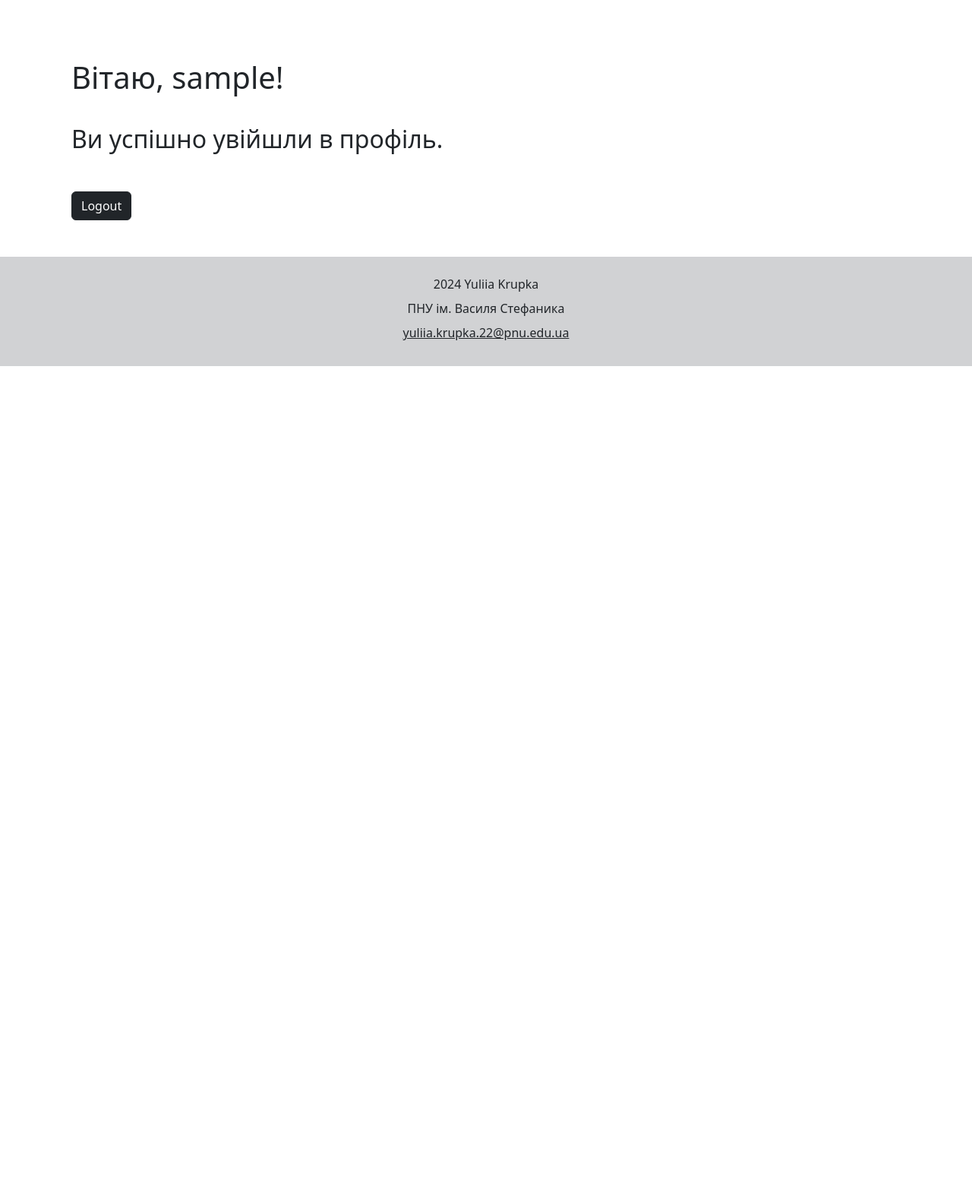
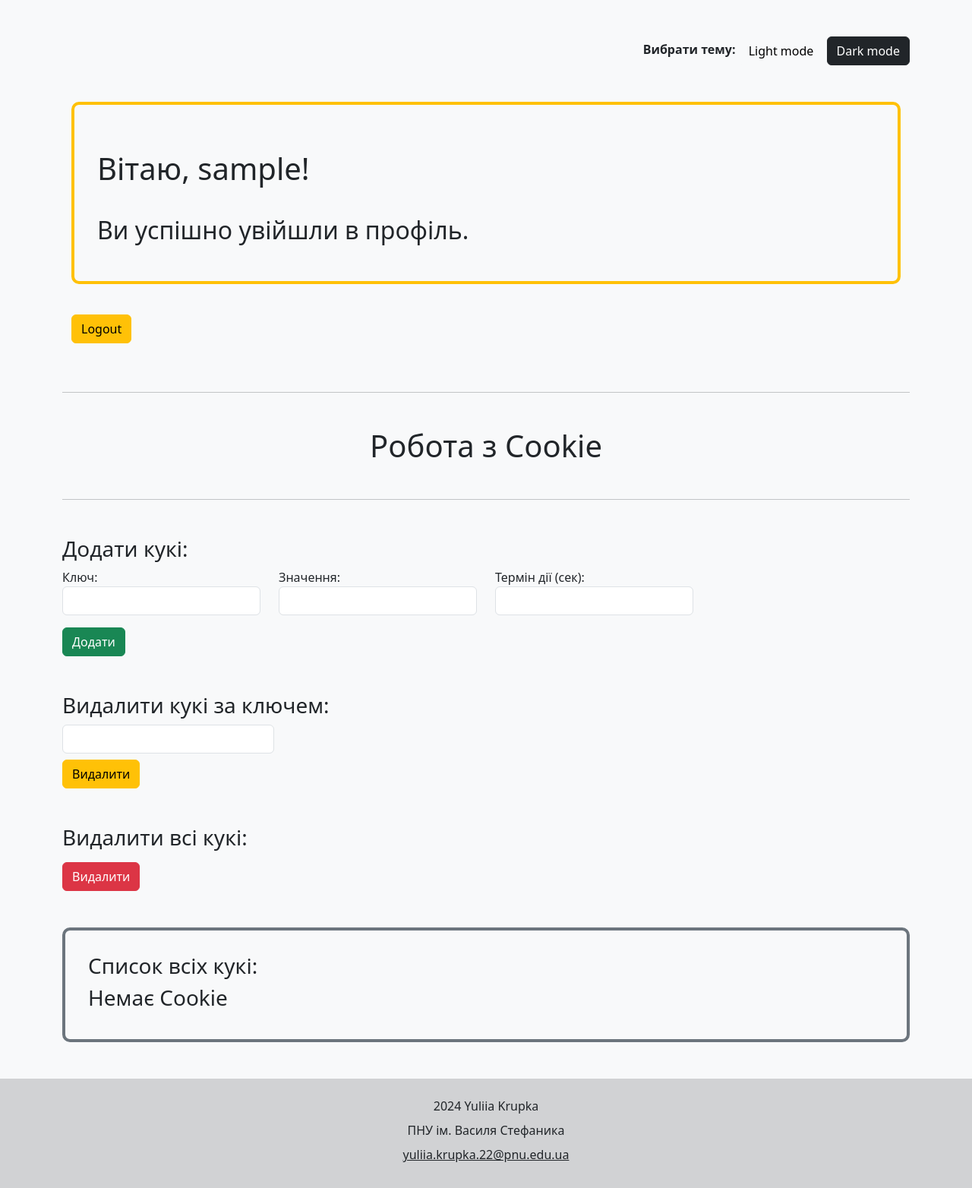
Before and after one commit to yuliia-krupka/flask-app-lab, a Flask app: page /user/profile in a window 1280 px wide. Shown: the part 56-1620 px from the top of the page at 76% size. Before the commit the page ends 538 px from the top, so only its background shows below. Run offline with Flask 3, Linux system fonts and the light colour scheme; the visitor is signed in with stand-in values (Sample User, id 1).

Commit message:
done task 2/3, add cookie form, color theme switch

```diff
--- a/app/static/css/styles.css
+++ b/app/static/css/styles.css
@@ -52,6 +52,12 @@
     color: #b02a37;
 }
 
+.profile {
+    padding: 30px;
+    border: 4px solid #ffc107;
+    border-radius: 10px;
+}
+
 .login_form {
     max-width: 400px;
     margin: auto;
@@ -64,3 +70,17 @@
     box-shadow: 0 4px 8px rgba(0, 0, 0, 0.3);
     transition: box-shadow 0.5s ease;
 }
+
+.section {
+    border: 4px solid #6c757d;
+    border-radius: 10px;
+    padding: 30px;
+}
+
+.main {
+    border-radius: 30px;
+    padding: 30px;
+    margin-bottom: 100px;
+    margin-top: 30px;
+
+}
--- a/app/users/templates/users/login.html
+++ b/app/users/templates/users/login.html
@@ -6,7 +6,7 @@
 
 <div class="container mt-5 ">
     <h2 class="text-center">Login</h2>
-    <form action="" method="post" class="mt-4 mb-5 login_form">
+    <form action="{{ url_for('users.login') }}" method="post" class="mt-4 mb-5 login_form">
         <div class="form-group mb-3">
             <label for="username">Ім'я користувача:</label>
             <input type="text" class="form-control" id="username" name="username" placeholder="Введіть ім'я користувача" required>
--- a/app/users/templates/users/profile.html
+++ b/app/users/templates/users/profile.html
@@ -4,14 +4,96 @@
 
 {% block content %}
 
+<body class="{% if color_theme == 'dark' %}bg-dark text-light{% else %}bg-light text-dark{% endif %}">
+<div class="mt-5 d-grid gap-2 d-md-flex justify-content-md-end">
+    <form method="post" action="{{ url_for('users.set_color_theme') }}">
+        <label><strong>Вибрати тему:</strong></label>
+        <button type="submit" name="color_theme" value="light" class="btn btn-light">Light mode</button>
+        <button type="submit" name="color_theme" value="dark" class="btn btn-dark">Dark mode</button>
+    </form>
+</div>
+
 <div class="container mt-5">
-    <div class="mt-3">
+    <div class="mt-3 profile">
         <h1>Вітаю, {{ username }}! </h1>
         <h2>Ви успішно увійшли в профіль.</h2>
     </div>
     <div class="mt-4">
-        <a href="{{ url_for('users.logout') }}" class="btn btn-dark mt-3 mb-5">Logout</a>
+        <a href="{{ url_for('users.logout') }}" class="btn btn-warning mt-3 mb-5">Logout</a>
     </div>
 </div>
 
+
+<hr>
+<h1 class="text-center">Робота з Cookie</h1>
+<hr>
+
+
+<div class="mt-5">
+    <h3>Додати кукі:</h3>
+    <form method="post" action="{{ url_for('users.get_profile') }}">
+        <input type="hidden" name="add_cookie">
+        <div class="row">
+            <div class="col-md-3">
+                <label for="cookie_key">Ключ:</label>
+                <input type="text" class="form-control" id="cookie_key" name="cookie_key" required>
+            </div>
+            <div class="col-md-3">
+                <label for="cookie_value">Значення:</label>
+                <input type="text" class="form-control" id="cookie_value" name="cookie_value" required>
+            </div>
+            <div class="col-md-3">
+                <label for="cookie_duration">Термін дії (сек):</label>
+                <input type="number" class="form-control" id="cookie_duration" name="cookie_duration" min="1"
+                       required>
+            </div>
+        </div>
+        <button type="submit" class="btn btn-success mt-3">Додати</button>
+    </form>
+</div>
+
+
+<div class="mt-5">
+    <h3>Видалити кукі за ключем:</h3>
+    <form method="post" action="{{ url_for('users.get_profile') }}">
+        <input type="hidden" name="delete_cookie">
+        <div class="col-md-3">
+            <input type="text" class="form-control" id="cookie_key_delete" name="cookie_key_delete" required>
+        </div>
+        <button type="submit" class="btn btn-warning mt-2">Видалити</button>
+    </form>
+</div>
+
+<div class="mt-5">
+    <h3>Видалити всі кукі:</h3>
+    <form method="post" action="{{ url_for('users.get_profile') }}">
+        <input type="hidden" name="delete_all_cookies">
+        <button type="submit" class="btn btn-danger mt-2">Видалити</button>
+    </form>
+</div>
+
+<div class="mt-5 mb-5 section">
+    <h3>Список всіх кукі:</h3>
+    {% if cookies %}
+    <table class="table table-bordered table-hover">
+        <thead>
+        <tr>
+            <th>Ключ</th>
+            <th>Значення</th>
+        </tr>
+        </thead>
+        <tbody>
+        {% for key, value in cookies.items() %}
+        <tr>
+            <td>{{ key }}</td>
+            <td>{{ value }}</td>
+        </tr>
+        {% endfor %}
+        </tbody>
+    </table>
+    {% else %}
+    <h3>Немає Cookie</h3>
+    {% endif %}
+</div>
+</body>
 {% endblock %}
--- a/app/users/views.py
+++ b/app/users/views.py
@@ -1,16 +1,50 @@
 from . import user_bp
 from flask import render_template, request, redirect, url_for, make_response, session, flash
-from datetime import datetime, timedelta
+from datetime import timedelta
 
 
-@user_bp.route('/profile')
+@user_bp.route('/profile', methods=['GET', 'POST'])
 def get_profile():
     if "username" in session:
         username_value = session["username"]
-        return render_template("profile.html", username=username_value)
+        color_theme = request.cookies.get('color_theme', 'light')
+        cookies = request.cookies
+        if request.method == 'POST':
+            if 'add_cookie' in request.form:
+                key = request.form['cookie_key']
+                value = request.form['cookie_value']
+                duration = request.form.get('cookie_duration', type=int)
+                response = make_response(redirect(url_for('users.get_profile')))
+                response.set_cookie(key, value, max_age=duration)
+                flash(f"Cookie was added successfully!", "success")
+                return response
+
+            elif 'delete_cookie' in request.form:
+                key = request.form['cookie_key_delete']
+                response = make_response(redirect(url_for('users.get_profile')))
+                response.set_cookie(key, '', expires=0)
+                flash(f"Cookie was deleted successfully!", "success")
+                return response
+
+            elif 'delete_all_cookies' in request.form:
+                response = make_response(redirect(url_for('users.get_profile')))
+                for key in cookies:
+                    response.set_cookie(key, '', expires=0)
+                flash("All cookies were deleted successfully", "success")
+                return response
+
+        return render_template("profile.html", username=username_value, cookies=cookies, color_theme=color_theme)
     else:
         flash("Error: access denied. Please login.", "danger")
         return redirect(url_for("users.login"))
+
+
+@user_bp.route('/set_color_theme', methods=['POST'])
+def set_color_theme():
+    color_theme = request.form['color_theme']
+    response = make_response(redirect(url_for('users.get_profile')))
+    response.set_cookie('color_theme', color_theme, max_age=2592000)
+    return response
 
 
 @user_bp.route("/login", methods=['GET', 'POST'])
```
